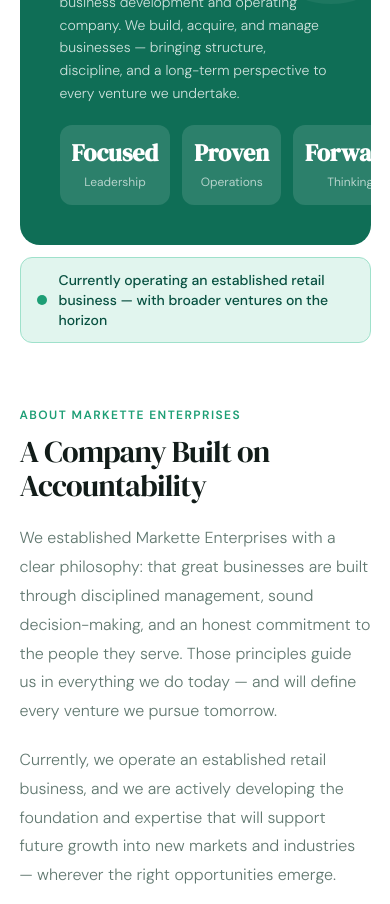
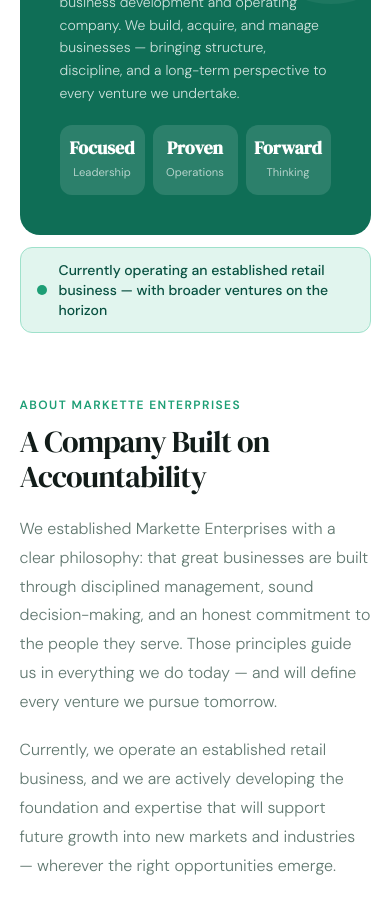
Before and after one commit to pmarkette/markette-enterprises, a React (Vite) app: page / in a window 390 px wide. Shown: the part 1060-1964 px from the top of the page. Built offline with nearby package versions, Linux system fonts and the light colour scheme.

Commit message:
changed from flex to grid

```diff
--- a/src/components/About.jsx
+++ b/src/components/About.jsx
@@ -29,11 +29,11 @@
               long-term perspective to every venture we undertake.
             </p>
             {/* Stats row */}
-            <div className="flex gap-3 mt-5">
+            <div className="grid grid-cols-3 gap-2 mt-5">
               {stats.map(({ strong, sub }) => (
-                <div key={strong} className="flex-1 bg-white/[0.12] rounded-xl px-3 py-3 text-center">
-                  <strong className="block font-serif-display text-2xl text-white">{strong}</strong>
-                  <span className="text-[0.75rem] text-white/65">{sub}</span>
+                <div key={strong} className="bg-white/[0.12] rounded-xl px-2 py-3 text-center min-w-0">
+                  <strong className="block font-serif-display text-lg sm:text-2xl text-white leading-tight">{strong}</strong>
+                  <span className="text-[0.7rem] sm:text-[0.75rem] text-white/65">{sub}</span>
                 </div>
               ))}
             </div>
```
